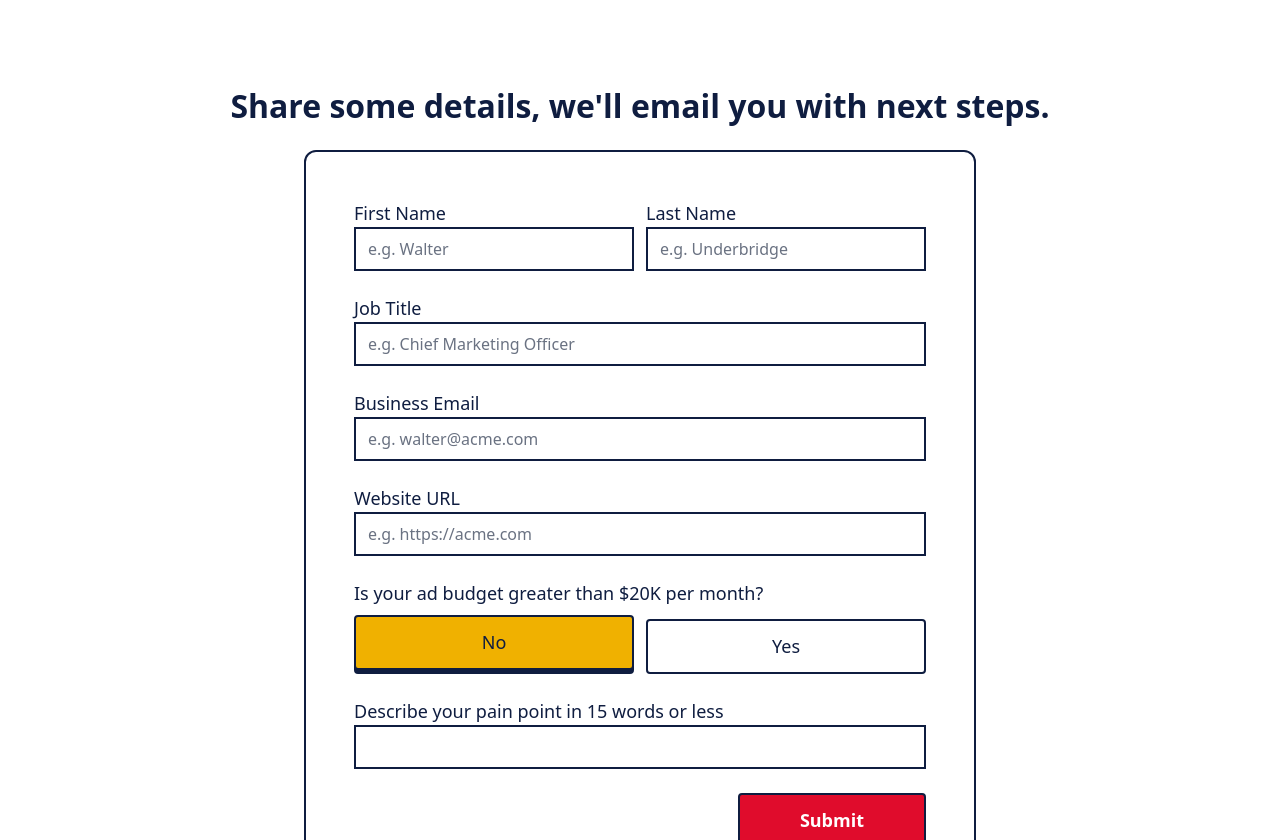
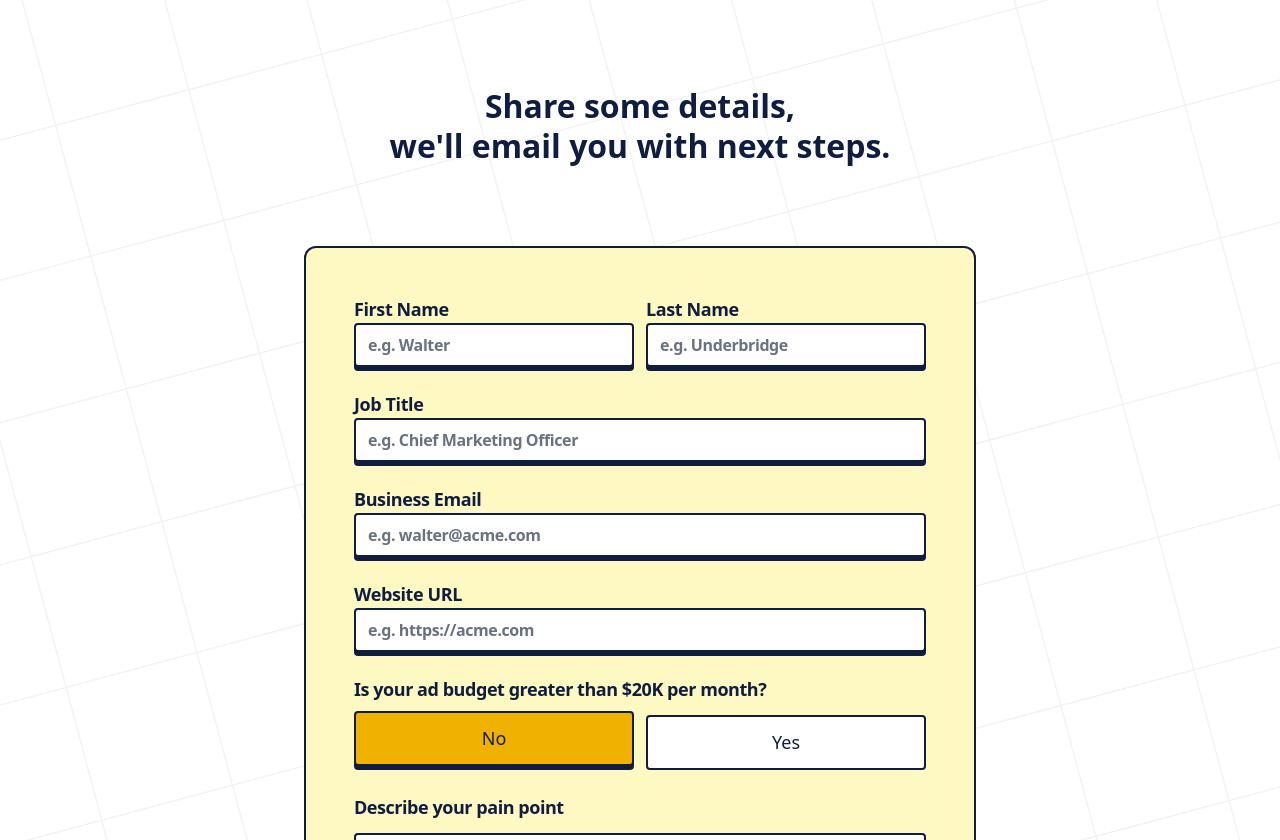
Before and after one commit to cybrejon/skip-the-noise, a SvelteKit app: page /discuss-painpoints in a window 1280 px wide. Shown: the part 453-1293 px from the top of the page. Built offline with nearby package versions, Linux system fonts and the light colour scheme.

Commit message:
chore: updated styling for forms

```diff
--- a/src/routes/discuss-painpoints/+page.svelte
+++ b/src/routes/discuss-painpoints/+page.svelte
@@ -1,6 +1,6 @@
 <script lang="ts">
   import SiteHeader from "@components/ui/SiteHeader.svelte";
-  import Icon from "@iconify/svelte";
+  import image_grid_background from "$lib/images/grid.svg";
 
   interface PainpointsForm {
     firstName: string | undefined;
@@ -25,12 +25,11 @@
 
 <SiteHeader />
 
-<main class="isolate w-full overflow-x-clip">
+<main class="isolate w-full overflow-x-clip" style={`background-image: url(${image_grid_background}); background-size: cover;`}>
   <!-- <div class="container mx-auto grid md:grid-cols-2">
   </div> -->
   {@render HeroSection()}
   {@render PainpointsFormSection()}
-  {@render BookendSection()}
 </main>
 
 {#snippet HeroSection()}
@@ -65,30 +64,30 @@
 {#snippet PainpointsFormSection()}
   <section id="painpoints-form" class="py-12 px-3 md:px-6">
     <div class="container mx-auto">
-      <h2 class="h4 text-center">
-        Share some details, we'll email you with next steps.
+      <h2 class="h4 text-center mb-20">
+        Share some details,<br />we'll email you with next steps.
       </h2>
 
       <!-- TODO: Add functionality to this form -->
       <form
-        class="card max-w-2xl p-4 md:p-12 mx-auto mt-6 grid gap-6 bg-white border-2 border-deep-indigo drop-shadow-brutal-card"
+        class="card max-w-2xl p-4 md:p-12 mx-auto mt-6 grid gap-6 bg-yellow-100 border-2 border-deep-indigo drop-shadow-brutal-card"
         onsubmit={(ev) => {
           ev.preventDefault();
         }}
       >
         <fieldset class="grid md:grid-cols-2 gap-3">
-          <label class="">
+          <label class="font-semibold tracking-tight">
             <p>First Name</p>
             <input
               type="text"
-              class="input"
+              class="input bg-yellow-200"
               name="first-name"
               placeholder="e.g. Walter"
               bind:value={painpointsFormData.firstName}
               required
             />
           </label>
-          <label class="">
+          <label class="font-semibold tracking-tight">
             <p>Last Name</p>
             <input
               type="text"
@@ -101,7 +100,7 @@
           </label>
         </fieldset>
 
-        <label class="">
+        <label class="font-semibold tracking-tight">
           <p>Job Title</p>
           <input
             type="text"
@@ -113,7 +112,7 @@
           />
         </label>
 
-        <label class="">
+        <label class="font-semibold tracking-tight">
           <p>Business Email</p>
           <input
             type="email"
@@ -125,7 +124,7 @@
           />
         </label>
 
-        <label class="">
+        <label class="font-semibold tracking-tight">
           <p>Website URL</p>
           <input
             type="url"
@@ -141,7 +140,7 @@
           class="grid gap-3"
           data-option={painpointsFormData.adBudgetOver20k}
         >
-          <p>Is your ad budget greater than $20K per month?</p>
+          <p class="font-semibold tracking-tight">Is your ad budget greater than $20K per month?</p>
           <div class="relative grid grid-cols-2 gap-3">
             <label
               class=" flex justify-center items-center py-3 rounded-sm border-2 border-deep-indigo cursor-pointer
@@ -176,11 +175,12 @@
           </div>
         </fieldset>
 
-        <label class="">
-          <p>Describe your pain point in 15 words or less</p>
+        <label class="grid gap-3">
+          <p class="font-semibold tracking-tight">Describe your pain point</p>
           <input
             type="text"
             class="input"
+            placeholder="in 15 words or less"
             bind:value={painpointsFormData.painpointDescription}
           />
         </label>
@@ -216,3 +216,11 @@
     </div>
   </section>
 {/snippet}
+
+<style>
+  @reference "../../app.css";
+
+  input, select {
+    @apply rounded-sm bg-white drop-shadow-brutal;
+  }
+</style>
--- a/src/routes/free-trial/+page.svelte
+++ b/src/routes/free-trial/+page.svelte
@@ -119,7 +119,7 @@
 {#snippet TrialFormSection()}
   <section id="trial-form" class="py-12 px-3 md:px-6">
     <div class="container mx-auto">
-      <h2 class="h4 text-center">
+      <h2 class="h4 text-center mb-20">
         Just fill out the form, <br />we'll email you with next steps.
       </h2>
 
@@ -287,6 +287,6 @@
   @reference "../../app.css";
 
   input, select {
-    @apply rounded-sm;
+    @apply rounded-sm bg-white drop-shadow-brutal;
   }
 </style>
```
